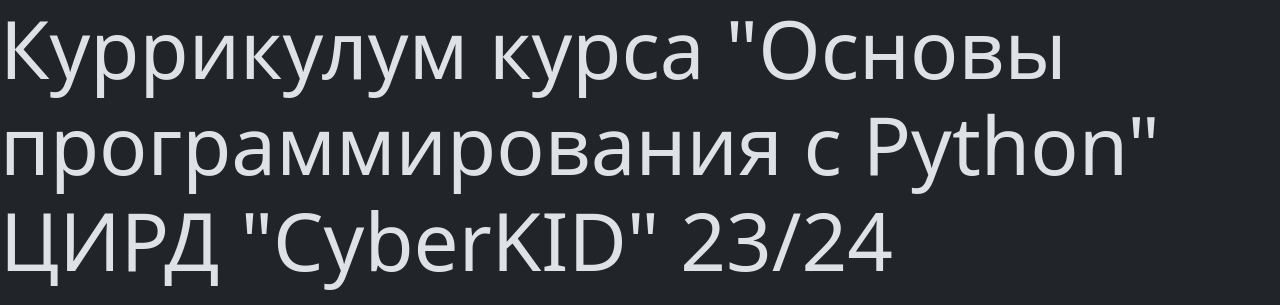
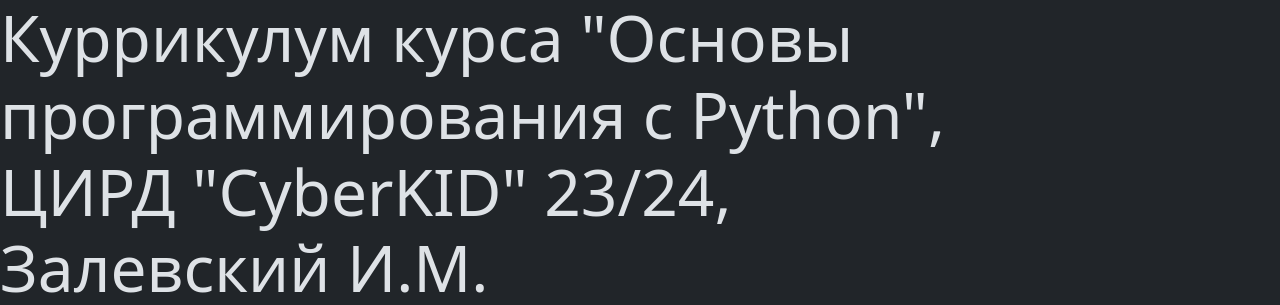
Before and after one commit to igor-zalevskii/igor-zalevskii.github.io, a plain HTML site: page python.html in a window 1280 px wide. Shown: the top 305 px of the page. Drawn offline with nearby package versions, Linux system fonts and the light colour scheme.

Commit message:
Update python.html

```diff
--- a/python.html
+++ b/python.html
@@ -8,7 +8,7 @@
           integrity="sha384-QWTKZyjpPEjISv5WaRU9OFeRpok6YctnYmDr5pNlyT2bRjXh0JMhjY6hW+ALEwIH" crossorigin="anonymous">
 </head>
 <body>
-<h1 class="display-1">Куррикулум курса "Основы программирования с Python"<br>ЦИРД "CyberKID" 23/24<br>Залевский И.М.</h1>
+<h1 class="display-3">Куррикулум курса "Основы программирования с Python",<br>ЦИРД "CyberKID" 23/24,<br>Залевский И.М.</h1>
 <h2 class="display-5">Используемые материалы</h2>
 <p class="lead">
     Яндекс Контест<br>
```
